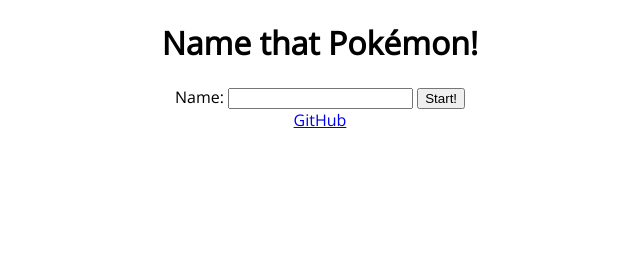
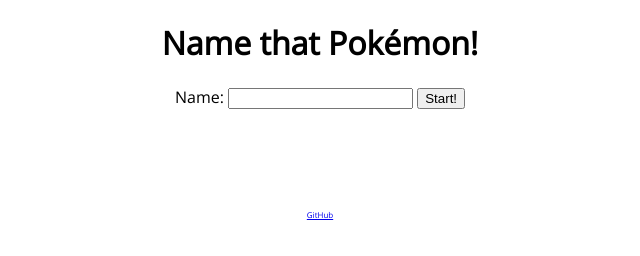
Before and after one commit to Techonup/JQuery-Quiz, a plain HTML site: page index.html in a window 1280 px wide. Shown: the full height of the page, 320-960 px from the left. Drawn offline with nearby package versions, Linux system fonts and the light colour scheme.

Commit message:
Added spacing for links

```diff
--- a/stylesheet.css
+++ b/stylesheet.css
@@ -3,6 +3,7 @@
     text-align: center;
 }
 
-links {
-    font-size: 6px;
+#links {
+    margin-top: 100px;
+    font-size: 8px;
 }
```
